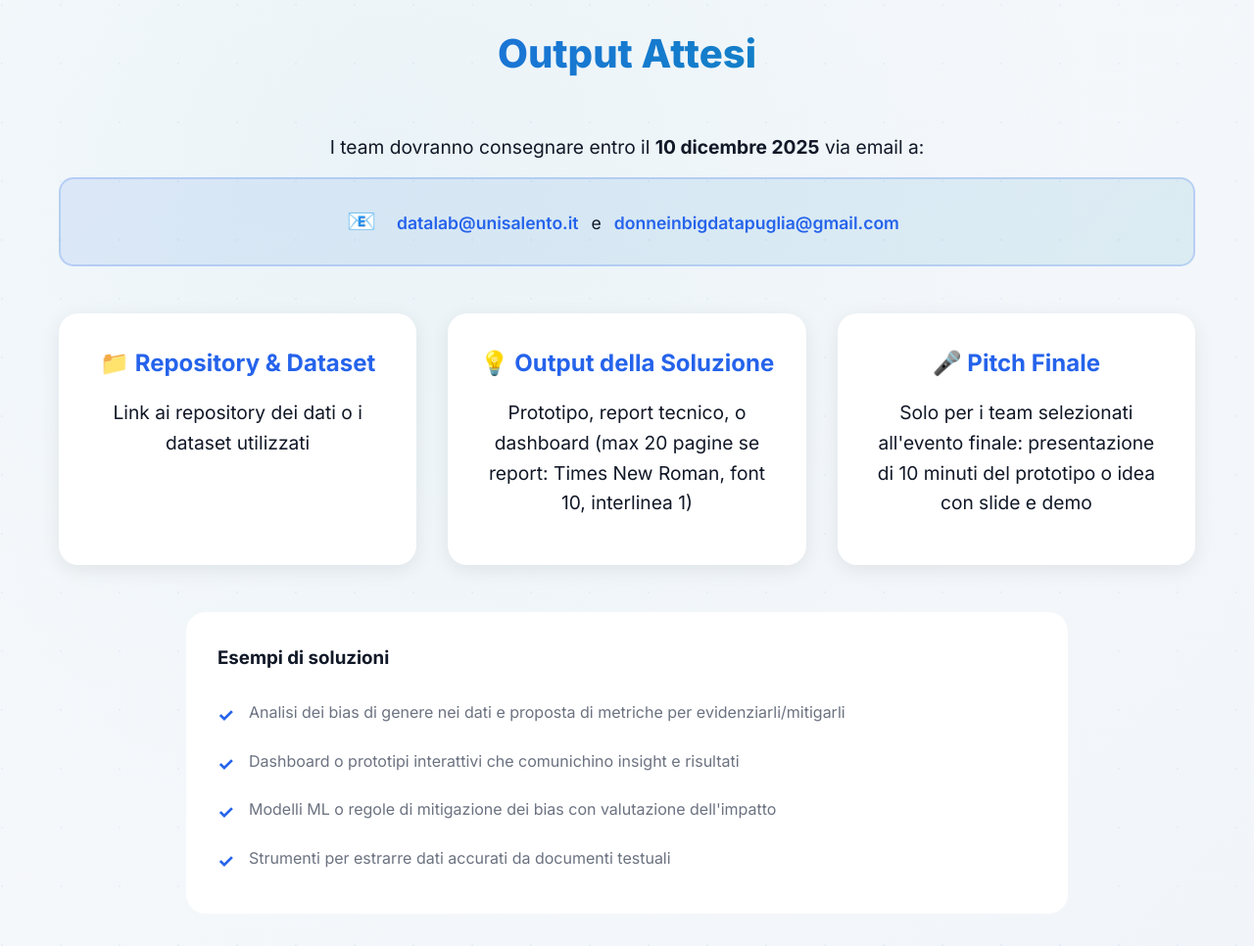
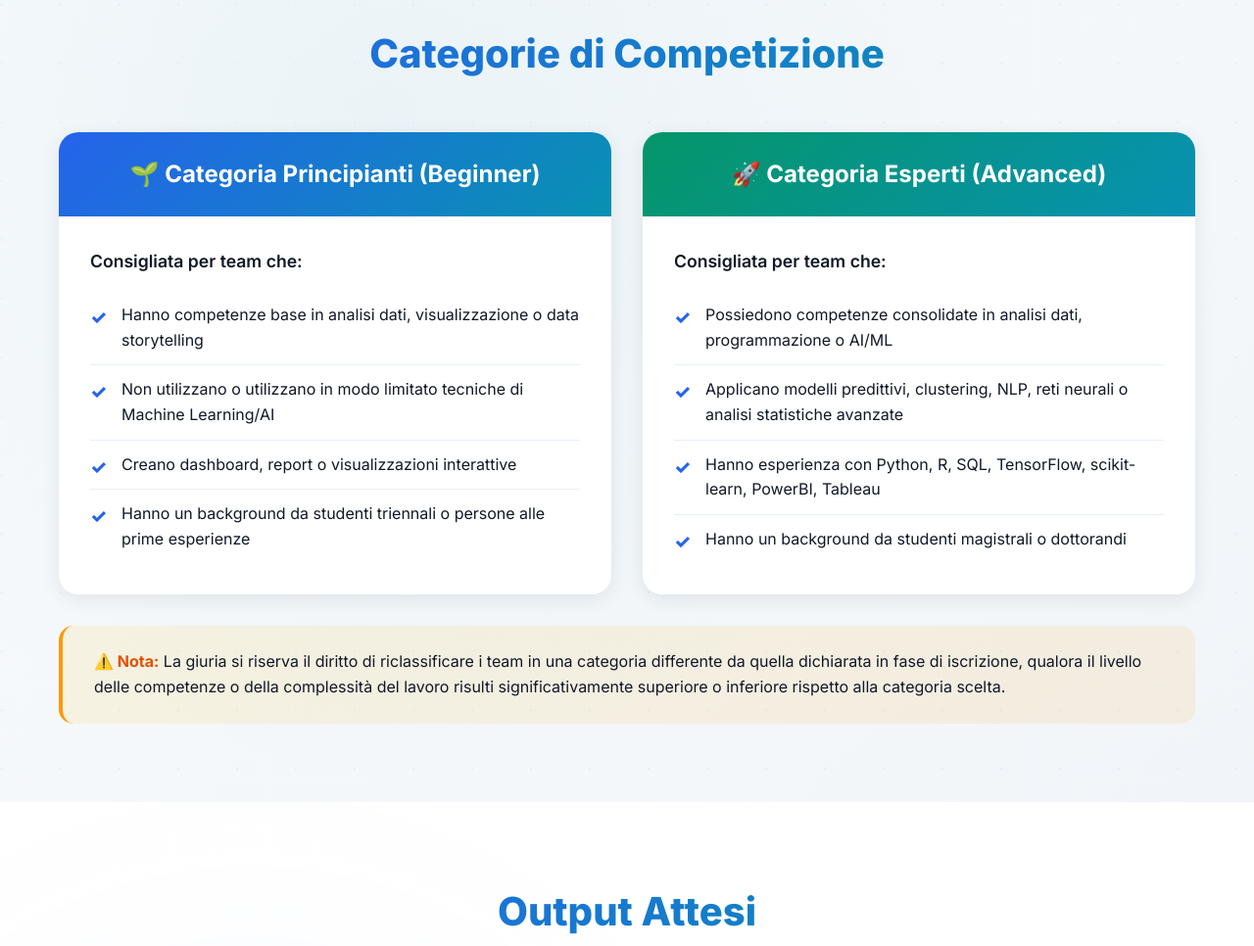
Before and after one commit to datalab-unisalento/GenderHack, a plain HTML site: page index.html in a window 1280 px wide. Shown: the part 3560-4526 px from the top of the page at 98% size. Drawn offline with Linux system fonts and the light colour scheme.

Commit message:
categories

```diff
--- a/index.html
+++ b/index.html
@@ -171,8 +171,51 @@
         </div>
     </section>
 
+    <!-- Categories Section -->
+    <section id="categories" class="section section-alt">
+        <div class="container">
+            <h2 class="section-title">Categorie di Competizione</h2>
+
+            <div class="categories-grid">
+                <div class="category-detail-card">
+                    <div class="category-header">
+                        <h3>🌱 Categoria Principianti (Beginner)</h3>
+                    </div>
+                    <div class="category-body">
+                        <p class="category-intro">Consigliata per team che:</p>
+                        <ul class="category-list">
+                            <li>Hanno competenze base in analisi dati, visualizzazione o data storytelling</li>
+                            <li>Non utilizzano o utilizzano in modo limitato tecniche di Machine Learning/AI</li>
+                            <li>Creano dashboard, report o visualizzazioni interattive</li>
+                            <li>Hanno un background da studenti triennali o persone alle prime esperienze</li>
+                        </ul>
+                    </div>
+                </div>
+
+                <div class="category-detail-card">
+                    <div class="category-header advanced">
+                        <h3>🚀 Categoria Esperti (Advanced)</h3>
+                    </div>
+                    <div class="category-body">
+                        <p class="category-intro">Consigliata per team che:</p>
+                        <ul class="category-list">
+                            <li>Possiedono competenze consolidate in analisi dati, programmazione o AI/ML</li>
+                            <li>Applicano modelli predittivi, clustering, NLP, reti neurali o analisi statistiche avanzate</li>
+                            <li>Hanno esperienza con Python, R, SQL, TensorFlow, scikit-learn, PowerBI, Tableau</li>
+                            <li>Hanno un background da studenti magistrali o dottorandi</li>
+                        </ul>
+                    </div>
+                </div>
+            </div>
+
+            <div class="category-disclaimer">
+                <p><strong>⚠️ Nota:</strong> La giuria si riserva il diritto di riclassificare i team in una categoria differente da quella dichiarata in fase di iscrizione, qualora il livello delle competenze o della complessità del lavoro risulti significativamente superiore o inferiore rispetto alla categoria scelta.</p>
+            </div>
+        </div>
+    </section>
+
     <!-- Output Section -->
-    <section id="output" class="section section-alt">
+    <section id="output" class="section">
         <div class="container">
             <h2 class="section-title">Output Attesi</h2>
             <div class="output-content">
--- a/script.js
+++ b/script.js
@@ -79,7 +79,7 @@ const observer = new IntersectionObserver((entries) => {
 }, observerOptions);
 
 // Observe cards and sections for animation
-document.querySelectorAll('.objective-card, .info-card, .output-card, .prize-category, .mention-card, .organizer-card, .rule-card, .contact-item').forEach(element => {
+document.querySelectorAll('.objective-card, .info-card, .output-card, .prize-category, .mention-card, .organizer-card, .category-detail-card, .rule-card, .contact-item').forEach(element => {
     element.style.opacity = '0';
     element.style.transform = 'translateY(20px)';
     element.style.transition = 'opacity 0.6s ease, transform 0.6s ease';
--- a/styles.css
+++ b/styles.css
@@ -487,6 +487,99 @@ body {
 
 .info-card a:hover {
     text-decoration: underline;
+}
+
+/* Categories Section */
+.categories-grid {
+    display: grid;
+    grid-template-columns: repeat(auto-fit, minmax(400px, 1fr));
+    gap: 2rem;
+    margin-bottom: 2rem;
+}
+
+.category-detail-card {
+    background: var(--white);
+    border-radius: 20px;
+    box-shadow: 0 5px 20px rgba(0, 0, 0, 0.08);
+    overflow: hidden;
+    transition: all 0.3s ease;
+}
+
+.category-detail-card:hover {
+    transform: translateY(-5px);
+    box-shadow: 0 10px 30px rgba(37, 99, 235, 0.15);
+}
+
+.category-header {
+    background: linear-gradient(135deg, #2563EB 0%, #0891B2 100%);
+    padding: 1.5rem;
+    text-align: center;
+}
+
+.category-header.advanced {
+    background: linear-gradient(135deg, #059669 0%, #0891B2 100%);
+}
+
+.category-header h3 {
+    color: var(--white);
+    font-size: 1.5rem;
+    margin: 0;
+}
+
+.category-body {
+    padding: 2rem;
+}
+
+.category-intro {
+    font-weight: 600;
+    color: var(--text-dark);
+    margin-bottom: 1rem;
+    font-size: 1.1rem;
+}
+
+.category-list {
+    list-style: none;
+    padding: 0;
+}
+
+.category-list li {
+    padding: 0.75rem 0;
+    padding-left: 2rem;
+    position: relative;
+    color: var(--text-dark);
+    line-height: 1.6;
+    border-bottom: 1px solid rgba(37, 99, 235, 0.1);
+}
+
+.category-list li:last-child {
+    border-bottom: none;
+}
+
+.category-list li::before {
+    content: '✓';
+    position: absolute;
+    left: 0;
+    color: var(--primary-color);
+    font-weight: 800;
+    font-size: 1.2rem;
+}
+
+.category-disclaimer {
+    background: linear-gradient(135deg, rgba(255, 193, 7, 0.1), rgba(255, 152, 0, 0.1));
+    padding: 1.5rem 2rem;
+    border-radius: 15px;
+    border-left: 4px solid #FF9800;
+    margin-top: 2rem;
+}
+
+.category-disclaimer p {
+    color: var(--text-dark);
+    line-height: 1.6;
+    margin: 0;
+}
+
+.category-disclaimer strong {
+    color: #E65100;
 }
 
 /* Output Section */
@@ -1161,9 +1254,15 @@ body {
     .mention-grid,
     .organizers-grid,
     .collaborations-grid,
+    .categories-grid,
     .rules-highlights,
     .contact-methods {
         grid-template-columns: 1fr;
+    }
+
+    .category-disclaimer {
+        padding: 1rem 1.5rem;
+        font-size: 0.95rem;
     }
 
     .email-notice {
```
